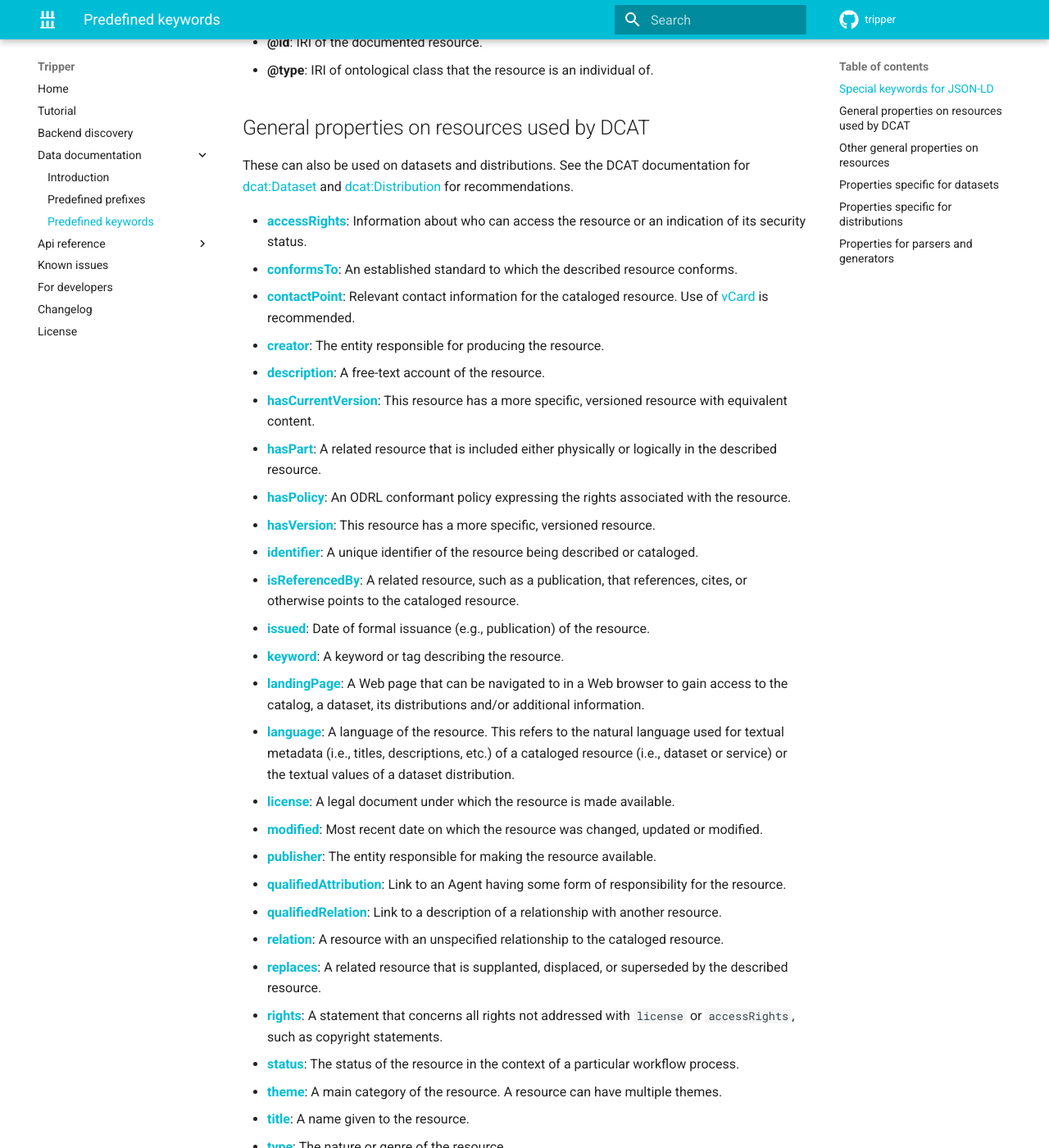
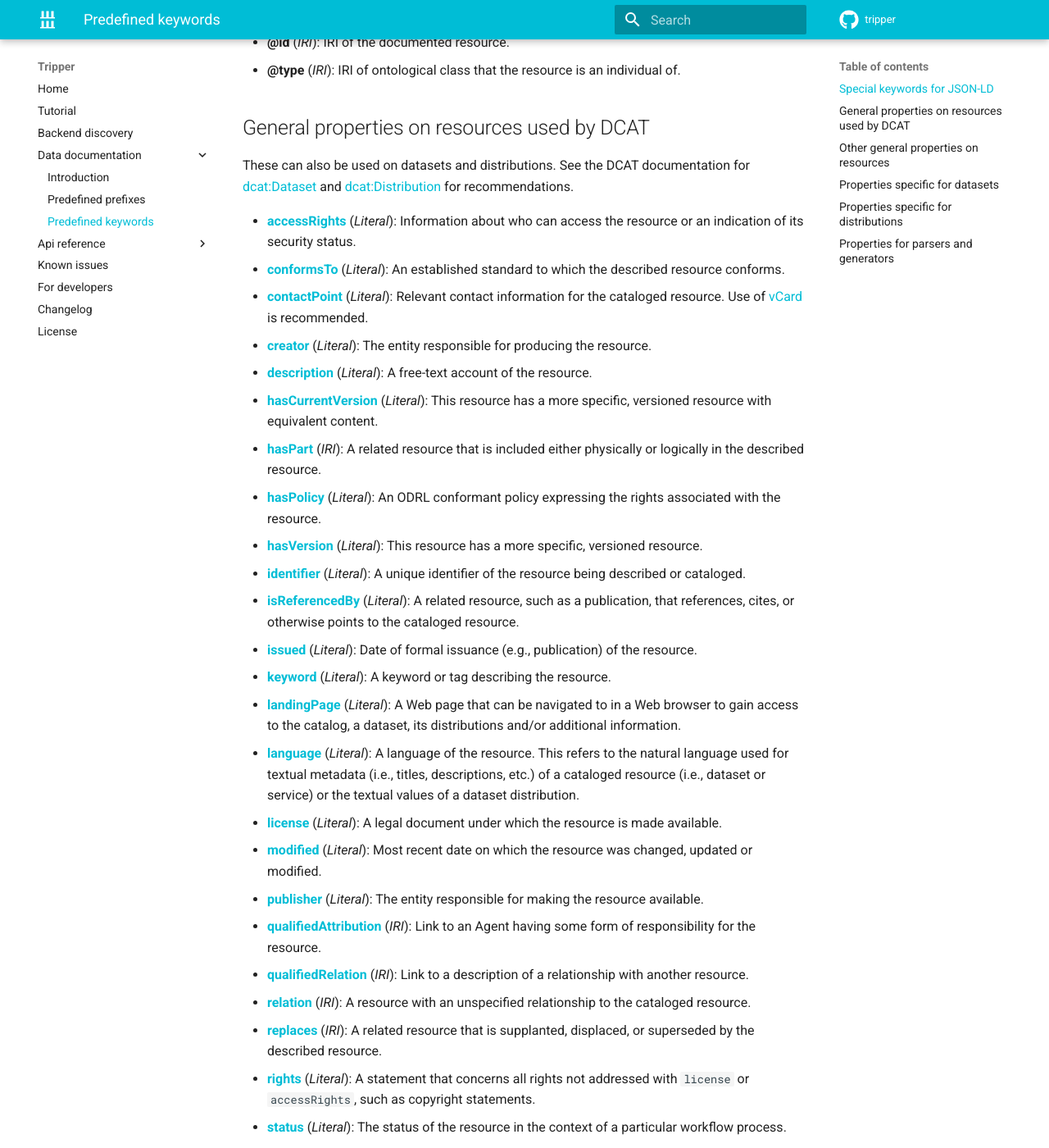
Before and after one commit to EMMC-ASBL/tripper, an MkDocs documentation site: the page built from docs/dataset/datadoc-keywords.md, in a window 1280 px wide and 1400 px high, scrolled down 409 px. Shown: the whole window at 82% size. Built offline with MkDocs 1.6.1 and Material for MkDocs 9.7.7, drawn with Linux system fonts in a browser that asks for light colours; comment, search, counter and statistics services are not loaded; the version menu is left out; some of the changed text lies outside the part shown.

Commit message:
Added types (literal/iri) to datadoc-keywords.md and reordered context.json to match the order in datadoc-keywords.md

```diff
--- a/docs/dataset/datadoc-keywords.md
+++ b/docs/dataset/datadoc-keywords.md
@@ -8,10 +8,10 @@ Special keywords for JSON-LD
 See the [JSON-LD documentation] for a complete list of "@"-prefixed keywords.
 Here we only list those that are commonly used for data documentation with Tripper.
 
-- **@context**: URL to or dict with user-defined JSON-LD context.
+- **@context** (*IRI*): URL to or dict with user-defined JSON-LD context.
       Used to extend the keywords listed on this page with domain- or application-specific keywords.
-- **@id**: IRI of the documented resource.
-- **@type**: IRI of ontological class that the resource is an individual of.
+- **@id** (*IRI*): IRI of the documented resource.
+- **@type** (*IRI*): IRI of ontological class that the resource is an individual of.
 
 
 General properties on resources used by DCAT
@@ -19,94 +19,95 @@ General properties on resources used by DCAT
 These can also be used on datasets and distributions.
 See the DCAT documentation for [dcat:Dataset] and [dcat:Distribution] for recommendations.
 
-- **[accessRights]**: Information about who can access the resource or an indication of its security status.
-- **[conformsTo]**: An established standard to which the described resource conforms.
-- **[contactPoint]**: Relevant contact information for the cataloged resource. Use of [vCard] is recommended.
-- **[creator]**: The entity responsible for producing the resource.
-- **[description]**: A free-text account of the resource.
-- **[hasCurrentVersion]**: This resource has a more specific, versioned resource with equivalent content.
-- **[hasPart]**: A related resource that is included either physically or logically in the described resource.
-- **[hasPolicy]**: An ODRL conformant policy expressing the rights associated with the resource.
-- **[hasVersion]**: This resource has a more specific, versioned resource.
-- **[identifier]**: A unique identifier of the resource being described or cataloged.
-- **[isReferencedBy]**: A related resource, such as a publication, that references, cites, or otherwise points to the cataloged resource.
-- **[issued]**: Date of formal issuance (e.g., publication) of the resource.
-- **[keyword]**: A keyword or tag describing the resource.
-- **[landingPage]**: A Web page that can be navigated to in a Web browser to gain access to the catalog, a dataset, its distributions and/or additional information.
-- **[language]**: A language of the resource. This refers to the natural language used for textual metadata (i.e., titles, descriptions, etc.) of a cataloged resource (i.e., dataset or service) or the textual values of a dataset distribution.
-- **[license]**: A legal document under which the resource is made available.
-- **[modified]**: Most recent date on which the resource was changed, updated or modified.
-- **[publisher]**: The entity responsible for making the resource available.
-- **[qualifiedAttribution]**: Link to an Agent having some form of responsibility for the resource.
-- **[qualifiedRelation]**: Link to a description of a relationship with another resource.
-- **[relation]**: A resource with an unspecified relationship to the cataloged resource.
-- **[replaces]**: A related resource that is supplanted, displaced, or superseded by the described resource.
-- **[rights]**: A statement that concerns all rights not addressed with `license` or `accessRights`, such as copyright statements.
-- **[status]**: The status of the resource in the context of a particular workflow process.
-- **[theme]**: A main category of the resource. A resource can have multiple themes.
-- **[title]**: A name given to the resource.
-- **[type]**: The nature or genre of the resource.
-- **[version]**: The version indicator (name or identifier) of a resource.
-- **[versionNotes]**: A description of changes between this version and the previous version of the resource.
+- **[accessRights]** (*Literal*): Information about who can access the resource or an indication of its security status.
+- **[conformsTo]** (*Literal*): An established standard to which the described resource conforms.
+- **[contactPoint]** (*Literal*): Relevant contact information for the cataloged resource. Use of [vCard] is recommended.
+- **[creator]** (*Literal*): The entity responsible for producing the resource.
+- **[description]** (*Literal*): A free-text account of the resource.
+- **[hasCurrentVersion]** (*Literal*): This resource has a more specific, versioned resource with equivalent content.
+- **[hasPart]** (*IRI*): A related resource that is included either physically or logically in the described resource.
+- **[hasPolicy]** (*Literal*): An ODRL conformant policy expressing the rights associated with the resource.
+- **[hasVersion]** (*Literal*): This resource has a more specific, versioned resource.
+- **[identifier]** (*Literal*): A unique identifier of the resource being described or cataloged.
+- **[isReferencedBy]** (*Literal*): A related resource, such as a publication, that references, cites, or otherwise points to the cataloged resource.
+- **[issued]** (*Literal*): Date of formal issuance (e.g., publication) of the resource.
+- **[keyword]** (*Literal*): A keyword or tag describing the resource.
+- **[landingPage]** (*Literal*): A Web page that can be navigated to in a Web browser to gain access to the catalog, a dataset, its distributions and/or additional information.
+- **[language]** (*Literal*): A language of the resource. This refers to the natural language used for textual metadata (i.e., titles, descriptions, etc.) of a cataloged resource (i.e., dataset or service) or the textual values of a dataset distribution.
+- **[license]** (*Literal*): A legal document under which the resource is made available.
+- **[modified]** (*Literal*): Most recent date on which the resource was changed, updated or modified.
+- **[publisher]** (*Literal*): The entity responsible for making the resource available.
+- **[qualifiedAttribution]** (*IRI*): Link to an Agent having some form of responsibility for the resource.
+- **[qualifiedRelation]** (*IRI*): Link to a description of a relationship with another resource.
+- **[relation]** (*IRI*): A resource with an unspecified relationship to the cataloged resource.
+- **[replaces]** (*IRI*): A related resource that is supplanted, displaced, or superseded by the described resource.
+- **[rights]** (*Literal*): A statement that concerns all rights not addressed with `license` or `accessRights`, such as copyright statements.
+- **[status]** (*Literal*): The status of the resource in the context of a particular workflow process.
+- **[theme]** (*Literal*): A main category of the resource. A resource can have multiple themes.
+- **[title]** (*Literal*): A name given to the resource.
+- **[type]** (*Literal*): The nature or genre of the resource.
+- **[version]** (*Literal*): The version indicator (name or identifier) of a resource.
+- **[versionNotes]** (*Literal*): A description of changes between this version and the previous version of the resource.
 
 
 Other general properties on resources
 -------------------------------------
 
-- **[abstract]**: A summary of the resource.
-- **[bibliographicCitation]**: A bibliographic reference for the resource. Recommended practice is to include sufficient bibliographic detail to identify the resource as unambiguously as possible.
-- **[deprecated]**: The annotation property that indicates that a given entity has been deprecated.  It should equal to `"true"^^xsd:boolean`.
-- **[isDefinedBy]**: Indicate a resource defining the subject resource. This property may be used to indicate an RDF vocabulary in which a resource is described.
-- **[label]**: Provides a human-readable version of a resource's name.
-- **[seeAlso]**: Indicates a resource that might provide additional information about the subject resource.
-- **[source]**: A related resource from which the described resource is derived.
-- **[statements]**: A list of subject-predicate-object triples with additional RDF statements documenting the resource.
+- **[abstract]** (*Literal*): A summary of the resource.
+- **[bibliographicCitation]** (*Literal*): A bibliographic reference for the resource. Recommended practice is to include sufficient bibliographic detail to identify the resource as unambiguously as possible.
+- **[comment]** (*Literal*): A description of the subject resource.
+- **[deprecated]** (*Literal*): The annotation property that indicates that a given entity has been deprecated.  It should equal to `"true"^^xsd:boolean`.
+- **[isDefinedBy]** (*Literal*): Indicate a resource defining the subject resource. This property may be used to indicate an RDF vocabulary in which a resource is described.
+- **[label]** (*Literal*): Provides a human-readable version of a resource's name.
+- **[seeAlso]** (*Literal*): Indicates a resource that might provide additional information about the subject resource.
+- **[source]** (*Literal*): A related resource from which the described resource is derived.
+- **[statements]** (*Literal*): A list of subject-predicate-object triples with additional RDF statements documenting the resource.
 
 
 Properties specific for datasets
 --------------------------------
 
-- **[datamodel]**: URI of DLite datamodel for the dataset.
-- **[datamodelStorage]**: URL to DLite storage plugin where the datamodel is stored.
-- **[distribution]**: An available distribution of the dataset.
-- **[hasDatum]**: Relates a dataset to its datum parts. `hasDatum` relations are normally specified manually, since they are generated from the DLite data model.
-- **[inSeries]**: A dataset series of which the dataset is part.
-- **[isInputOf]**: A process that this dataset is the input to.
-- **[isOutputOf]**: A process that this dataset is the output of.
-- **[mappings]**: A list of subject-predicate-object triples mapping the datamodel to ontological concepts.
-- **[mappingURL]**: URL to a document defining the mappings of the datamodel.
+- **[datamodel]** (*Literal*): URI of DLite datamodel for the dataset.
+- **[datamodelStorage]** (*Literal*): URL to DLite storage plugin where the datamodel is stored.
+- **[distribution]** (*IRI*): An available distribution of the dataset.
+- **[hasDatum]** (*IRI*): Relates a dataset to its datum parts. `hasDatum` relations are normally specified manually, since they are generated from the DLite data model.
+- **[inSeries]** (*IRI*): A dataset series of which the dataset is part.
+- **[isInputOf]** (*IRI*): A process that this dataset is the input to.
+- **[isOutputOf]** (*IRI*): A process that this dataset is the output of.
+- **[mappings]** (*Literal*): A list of subject-predicate-object triples mapping the datamodel to ontological concepts.
+- **[mappingURL]** (*Literal*): URL to a document defining the mappings of the datamodel.
       The file format is given by `mappingFormat`.
       Defaults to turtle.
-- **[mappingFormat]**: File format for `mappingURL`. Defaults to turtle.
-- **[spatial]**: The geographical area covered by the dataset.
-- **[spatialResolutionMeters]**: Minimum spatial separation resolvable in a dataset, measured in meters.
-- **[temporal]**: The temporal period that the dataset covers.
-- **[temporalResolution]**: Minimum time period resolvable in the dataset.
-- **[wasGeneratedBy]**: An activity that generated, or provides the business context for, the creation of the dataset.
+- **[mappingFormat]** (*Literal*): File format for `mappingURL`. Defaults to turtle.
+- **[spatial]** (*Literal*): The geographical area covered by the dataset.
+- **[spatialResolutionMeters]** (*Literal*): Minimum spatial separation resolvable in a dataset, measured in meters.
+- **[temporal]** (*Literal*): The temporal period that the dataset covers.
+- **[temporalResolution]** (*Literal*): Minimum time period resolvable in the dataset.
+- **[wasGeneratedBy]** (*Literal*): An activity that generated, or provides the business context for, the creation of the dataset.
 
 
 
 Properties specific for distributions
 -------------------------------------
-- **[accessService]**: A data service that gives access to the distribution of the dataset.
-- **[accessURL]**: A URL of the resource that gives access to a distribution of the dataset. E.g., landing page, feed, SPARQL endpoint.
-- **[byteSize]**: The size of a distribution in bytes.
-- **[checksum]**: The checksum property provides a mechanism that can be used to verify that the contents of a file or package have not changed.
-- **[compressFormat]**: The compression format of the distribution in which the data is contained in a compressed form, e.g., to reduce the size of the downloadable file.
-- **[downloadURL]**: The URL of the downloadable file in a given format. E.g., CSV file or RDF file. The format is indicated by the distribution's `format` and/or `mediaType`.
-- **[format]**: The file format of the distribution.
+- **[accessService]** (*IRI*): A data service that gives access to the distribution of the dataset.
+- **[accessURL]** (*Literal*): A URL of the resource that gives access to a distribution of the dataset. E.g., landing page, feed, SPARQL endpoint.
+- **[byteSize]** (*Literal*): The size of a distribution in bytes.
+- **[checksum]** (*IRI*): The checksum property provides a mechanism that can be used to verify that the contents of a file or package have not changed.
+- **[compressFormat]** (*Literal*): The compression format of the distribution in which the data is contained in a compressed form, e.g., to reduce the size of the downloadable file.
+- **[downloadURL]** (*Literal*): The URL of the downloadable file in a given format. E.g., CSV file or RDF file. The format is indicated by the distribution's `format` and/or `mediaType`.
+- **[format]** (*Literal*): The file format of the distribution.
       Use `mediaType` instead if the type of the distribution is defined by [IANA].
-- **[generator]**: A generator that can create the distribution.
-- **[mediaType]**: The media type of the distribution as defined by [IANA].
-- **[packageFormat]**: The package format of the distribution in which one or more data files are grouped together, e.g., to enable a set of related files to be downloaded together.
-- **[parser]**: A parser that can parse the distribution.
+- **[generator]** (*IRI*): A generator that can create the distribution.
+- **[mediaType]** (*Literal*): The media type of the distribution as defined by [IANA].
+- **[packageFormat]** (*Literal*): The package format of the distribution in which one or more data files are grouped together, e.g., to enable a set of related files to be downloaded together.
+- **[parser]** (*IRI*): A parser that can parse the distribution.
 
 
 Properties for parsers and generators
 -------------------------------------
-- **[configuration]**: A JSON string with configurations specific to the parser or generator.
-- **[generatorType]**: Generator type. Ex: `application/vnd.dlite-generate`.
-- **[parserType]**: Parser type. Ex: `application/vnd.dlite-parse`.
+- **[configuration]** (*Literal*): A JSON string with configurations specific to the parser or generator.
+- **[generatorType]** (*Literal*): Generator type. Ex: `application/vnd.dlite-generate`.
+- **[parserType]** (*Literal*): Parser type. Ex: `application/vnd.dlite-parse`.
 
 <!--
 - **[functionType]**:
```
Also changed, not shown: other parts of docs/dataset/datadoc-keywords.md (+1 -0 lines), 1 other file.
